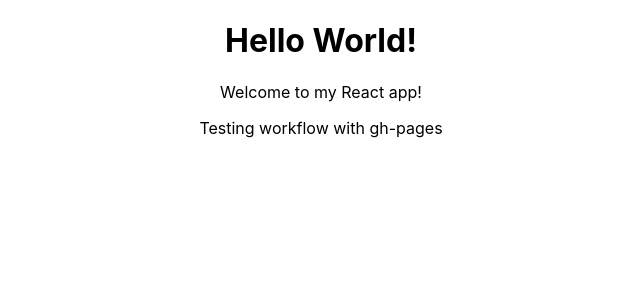
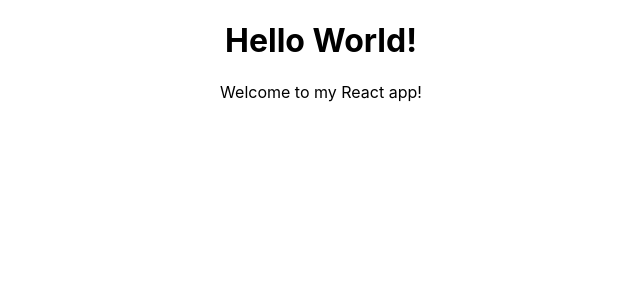
Before and after one commit to jwoodrow99/jwoodrow99.github.io, a React (Create React App) app: page / in a window 1280 px wide. Shown: the top 300 px of the page, without its empty margins (319-959 px from the left). Built offline with nearby package versions, Linux system fonts and the light colour scheme.

Commit message:
remove testing line

```diff
--- a/src/App.js
+++ b/src/App.js
@@ -5,8 +5,6 @@
 		<div className="App">
 			<h1>Hello World!</h1>
 			<p>Welcome to my React app!</p>
-
-			<p>Testing workflow with gh-pages</p>
 		</div>
 	);
 }
```
